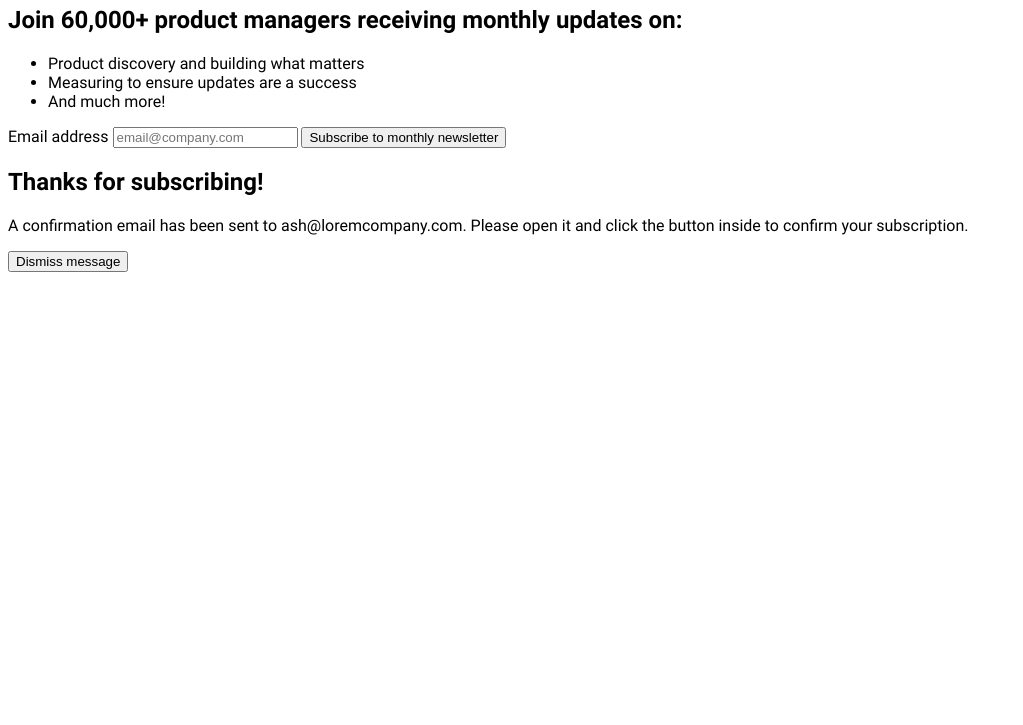
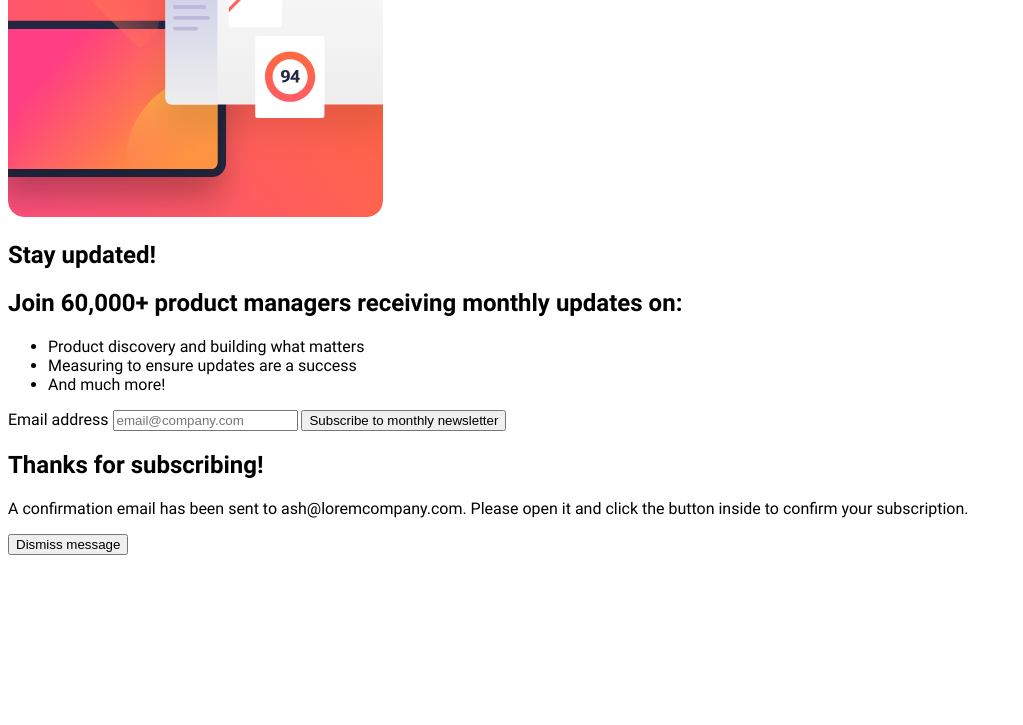
Before and after one commit to rohantayal/newsletter-sign-up-with-success-message-main, a plain HTML site: page index.html in a window 1280 px wide. Shown: the part 75-800 px from the top of the page, without its empty margins (0-1023 px from the left). Drawn offline with Linux system fonts and the light colour scheme.

Commit message:
added header image

```diff
--- a/index.html
+++ b/index.html
@@ -18,6 +18,14 @@
 
   <main>
 
+    <section class="form_card">
+
+      <div>
+        <img src="./assets/images/illustration-sign-up-mobile.svg" alt="form image">
+      </div>
+
+      <div>
+
         <h1>Stay updated!</h1>
 
         <h2>Join 60,000+ product managers receiving monthly updates on:</h2>
@@ -37,6 +45,10 @@
 
         </form>
 
+      </div>
+
+    </section>
+
     <section class="hidden success-card">
 
       <h2>Thanks for subscribing!</h2>
```
Lines whose indentation alone changed are shown as unchanged.
